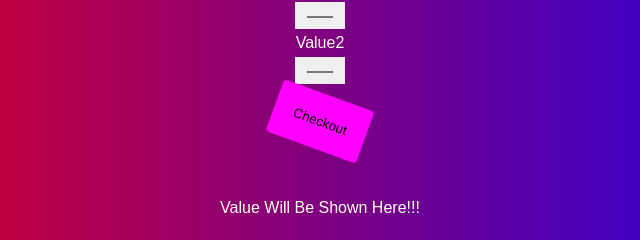
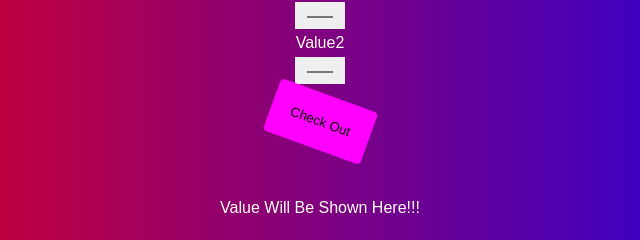
Before and after one commit to KN-RAGHUL/raghul.github.io, a plain HTML site: page index.html in a window 1280 px wide. Shown: the part 300-540 px from the top of the page, 320-960 px from the left. Drawn offline with Linux system fonts and the light colour scheme.

Commit message:
change in button

```diff
--- a/index.html
+++ b/index.html
@@ -17,7 +17,7 @@
         <input type="color" name="left_rgb" id="left_value">
         <span class="value">value2</span>
         <input type="color" name="right_rgb" id="right_value">
-        <button class="buttonpress" id="changecolor">checkout</button>
+        <button class="buttonpress" id="changecolor">check out</button>
     </div>
     <div class="container" id="show_value">
         <p id="value_show">
```
